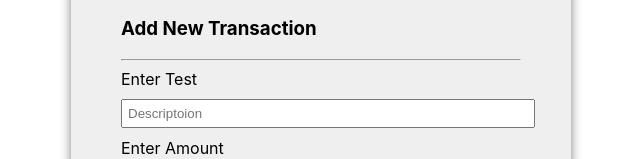
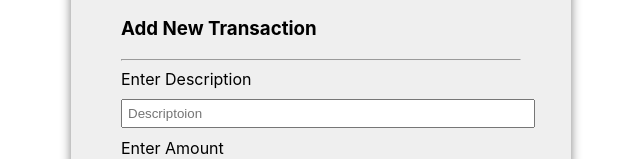
Before and after one commit to m-caad/expencetracker, a React (Create React App) app: page / in a window 1280 px wide. Shown: the part 312-471 px from the top of the page, without its empty margins (319-959 px from the left). Built offline with nearby package versions, Linux system fonts and the light colour scheme.

Commit message:
Enter Description

```diff
--- a/src/child.js
+++ b/src/child.js
@@ -111,7 +111,7 @@ function Child() {
 			<form
 				className="transaction-form"
 				onSubmit={handleAddition}>
-				<label>Enter Test</label>
+				<label>Enter Description</label>
 				<br />
 				<input
 					onChange={(ev) => setDesc(ev.target.value)}
```
